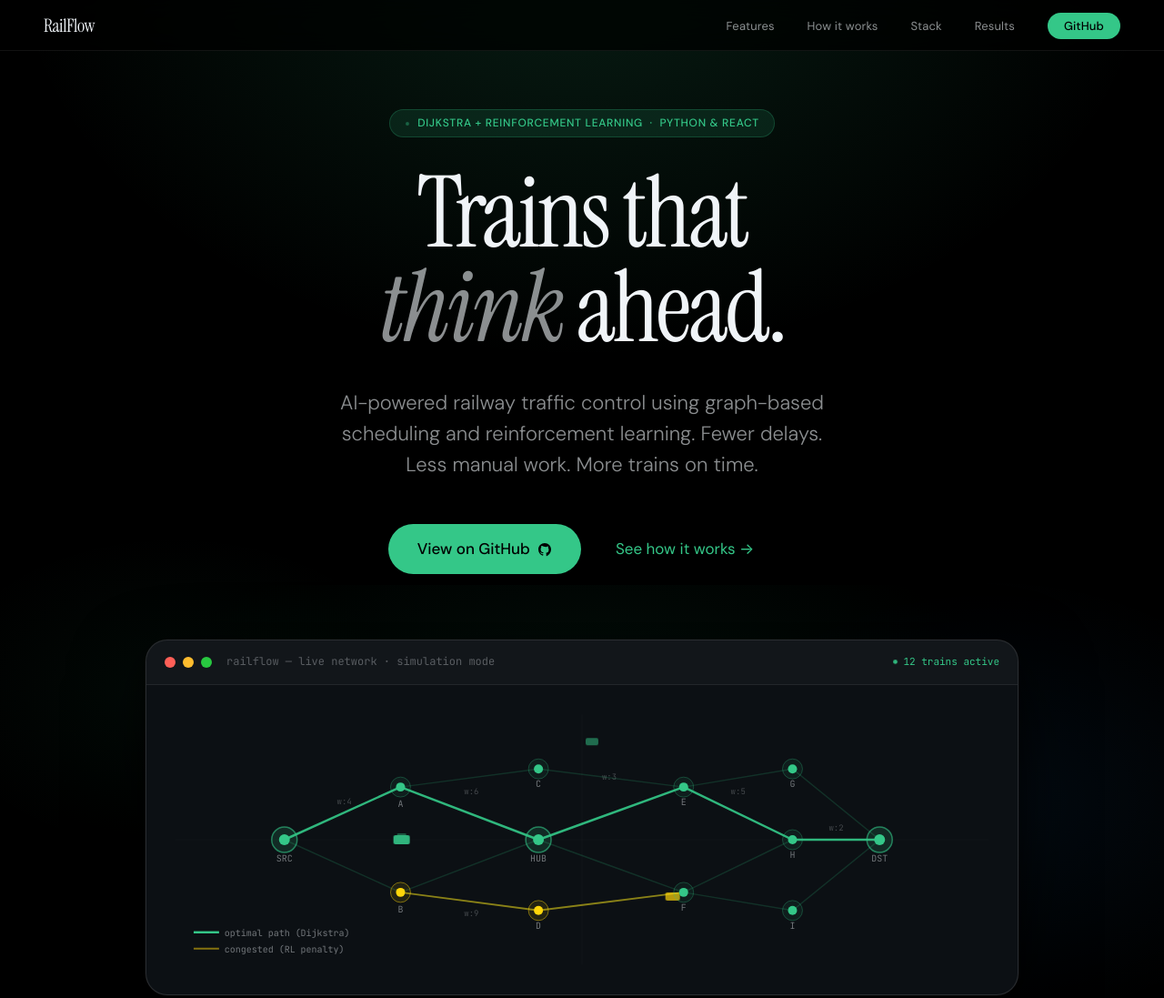
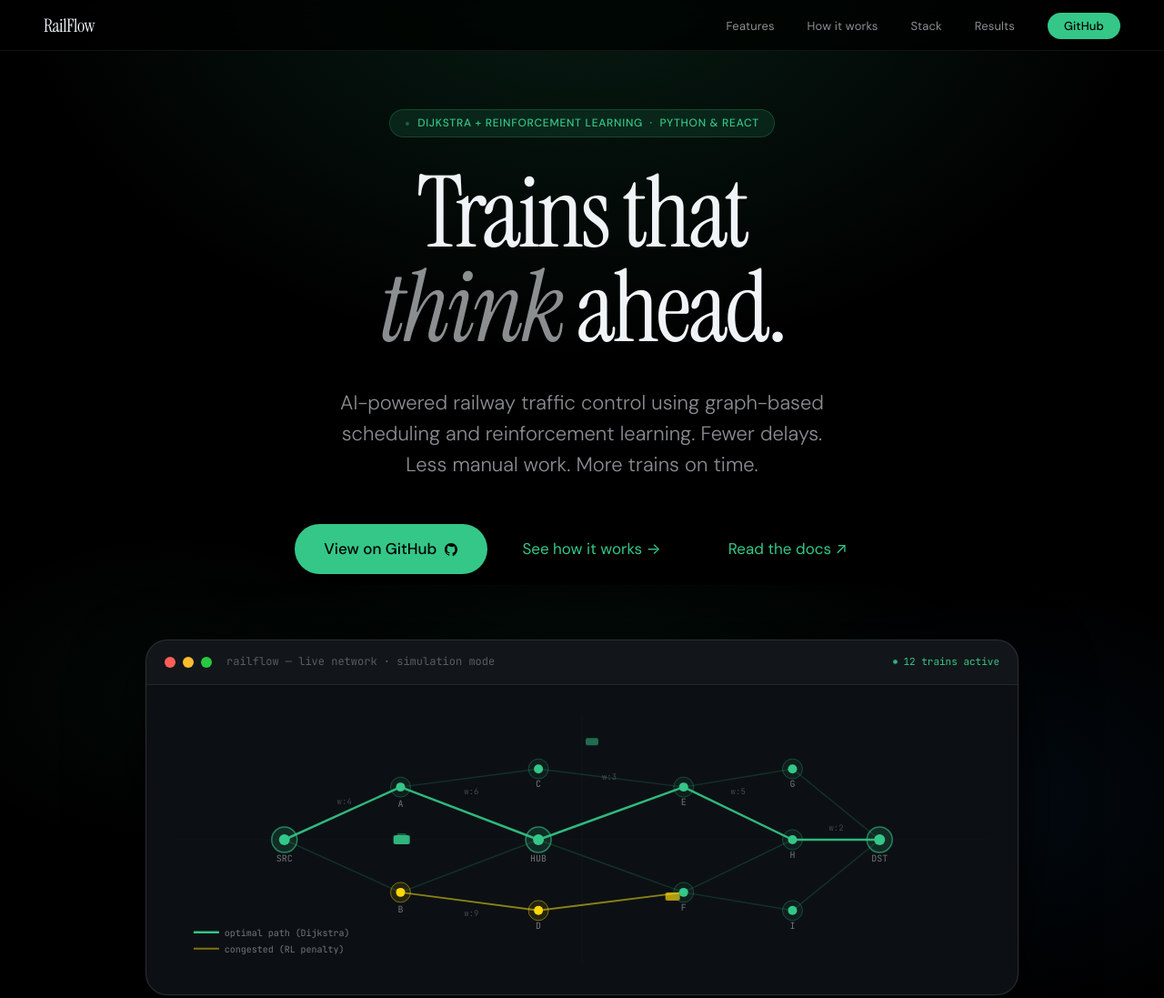
Before and after one commit to Sudhss/RailFlow-Website, a plain HTML site: page index.html in a window 1280 px wide. Shown: the top 1097 px of the page at 91% size. Drawn offline with Linux system fonts and the light colour scheme.

Commit message:
Add documentation links to hero and footer

```diff
--- a/index.html
+++ b/index.html
@@ -361,6 +361,7 @@
       </svg>
     </a>
     <a href="#features" class="btn-ghost">See how it works →</a>
+    <a href="https://drive.google.com/file/d/10mfK-TjXv5SBh4uFCBTshJo9I-lZ4-pr/view?usp=sharing" target="_blank" class="btn-ghost" style="margin-left: 12px;">Read the docs ↗</a>
   </div>
 
   <!-- NETWORK VISUALIZATION -->
@@ -847,7 +848,7 @@
         <path d="M8 1C4.134 1 1 4.134 1 8c0 3.09 2.006 5.713 4.788 6.635.35.064.479-.152.479-.337 0-.166-.006-.604-.01-1.187-1.947.423-2.358-.94-2.358-.94-.318-.809-.777-1.024-.777-1.024-.636-.434.048-.425.048-.425.703.05 1.073.722 1.073.722.624 1.07 1.638.761 2.037.582.064-.452.244-.761.444-.936-1.554-.177-3.188-.777-3.188-3.456 0-.763.273-1.388.72-1.877-.072-.177-.312-.888.068-1.85 0 0 .586-.188 1.921.716A6.7 6.7 0 018 4.979a6.7 6.7 0 011.751.236c1.334-.904 1.92-.716 1.92-.716.38.962.14 1.673.069 1.85.448.489.72 1.114.72 1.877 0 2.686-1.637 3.277-3.196 3.45.251.217.474.645.474 1.3 0 .937-.009 1.692-.009 1.922 0 .187.127.405.482.336C12.996 13.71 15 11.088 15 8c0-3.866-3.134-7-7-7z" fill="currentColor"/>
       </svg>
     </a>
-    <a href="#features" class="btn-ghost">Read the docs →</a>
+    <a href="https://drive.google.com/file/d/10mfK-TjXv5SBh4uFCBTshJo9I-lZ4-pr/view?usp=sharing" target="_blank" class="btn-ghost" style="margin-left: 12px;">Read the docs ↗</a>
   </div>
 </section>
 
```
